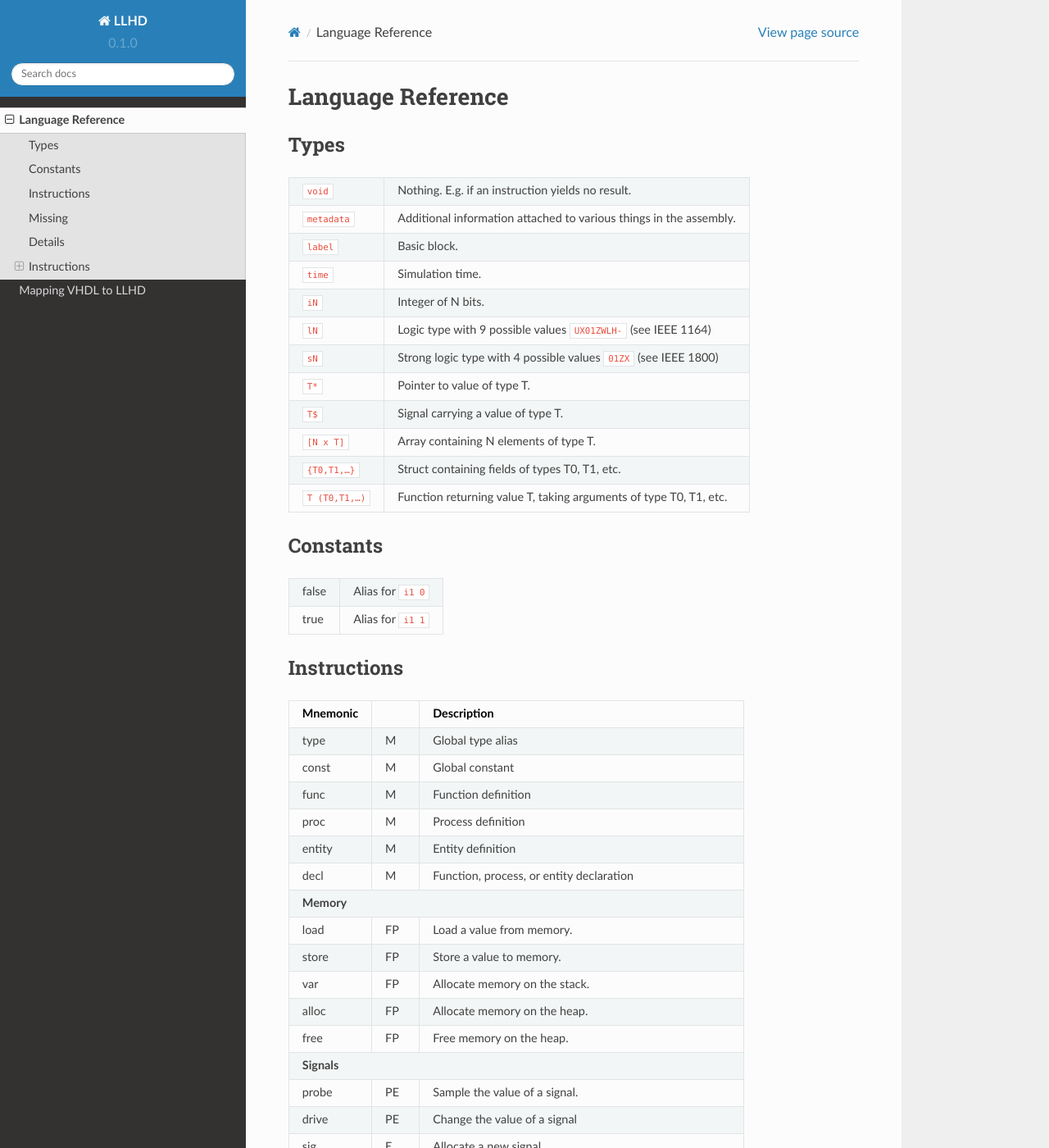
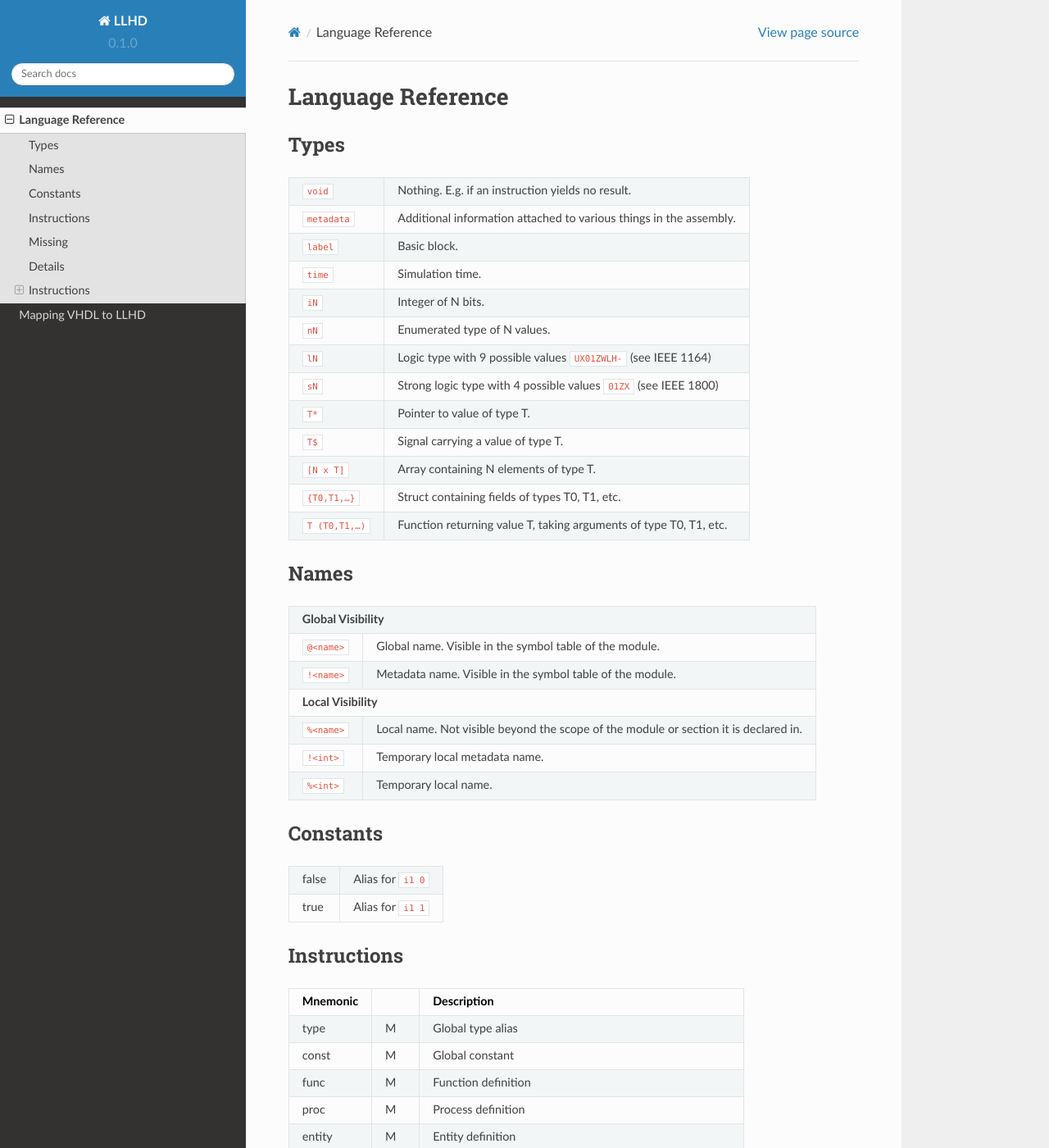
Before and after one commit to fabianschuiki/llhd, a Sphinx documentation site: the page built from docs/language.rst, in a window 1280 px wide and 1400 px high. Shown: the whole window at 82% size. Built offline with Sphinx 7.4.7 and the Read the Docs theme 2.0.0, drawn with Linux system fonts in a browser that asks for light colours.

Commit message:
docs: add metadata info to language ref

```diff
--- a/docs/conf.py
+++ b/docs/conf.py
@@ -44,14 +44,14 @@ class LLHDLexer(RegexLexer):
 			(r'\s+', Text),
 			(r';.*?$', Comment.Single),
 			(r'[=]', Operator),
-			(r'[()\[\]{},.]', Punctuation),
-			(r'[%@]([0-9a-zA-Z_.$]|\\[0-9a-fA-F]{2})+', Name),
+			(r'[%@!]([0-9a-zA-Z_.$]|\\[0-9a-fA-F]{2})+', Name),
 			(r'([0-9a-zA-Z_.$]|\\[0-9a-fA-F]{2})+:', Name.Label),
 			(r'[ilsn][0-9]+|void|metadata|label|time|\$|\*', Keyword.Type),
 			(words("const type func proc entity decl call inst wait br drive probe add sub mul div mod rem cmp alloc free var sig not and or xor now ret laod store".split(), suffix=r'\b'), Keyword),
-			(r'[0-9]+(\.[0-9]+)?([pnum]?s)', Number.Time),
+			(r'[0-9]+(\.[0-9]+)?([afpnum]?s)', Number.Time),
 			(r'[0-9]+', Number.Integer),
 			(r'[a-zA-Z_]', Text),
+			(r'[!()\[\]{},.]', Punctuation),
 		]
 	}
 
--- a/docs/language.rst
+++ b/docs/language.rst
@@ -10,6 +10,7 @@ Types
 ``label``        Basic block.
 ``time``         Simulation time.
 ``iN``           Integer of N bits.
+``nN``           Enumerated type of N values.
 ``lN``           Logic type with 9 possible values ``UX01ZWLH-`` (see IEEE 1164)
 ``sN``           Strong logic type with 4 possible values ``01ZX`` (see IEEE 1800)
 ``T*``           Pointer to value of type T.
@@ -18,6 +19,22 @@ Types
 ``{T0,T1,…}``    Struct containing fields of types T0, T1, etc.
 ``T (T0,T1,…)``  Function returning value T, taking arguments of type T0, T1, etc.
 ===============  ====
+
+
+Names
+-----
+
+===========  ====
+**Global Visibility**
+-----------------
+``@<name>``  Global name.  Visible in the symbol table of the module.
+``!<name>``  Metadata name. Visible in the symbol table of the module.
+**Local Visibility**
+-----------------
+``%<name>``  Local name. Not visible beyond the scope of the module or section it is declared in.
+``!<int>``   Temporary local metadata name.
+``%<int>``   Temporary local name.
+===========  ====
 
 
 Constants
@@ -148,7 +165,7 @@ The branch instruction has return type ``void``. The condition ``cond`` is of ty
 .. code-block:: llhd
 
     Test:
-        %cmp = cmp eq i32 %a, %b
+        %cmp = cmp eq i32 %a %b
         br %cmp label %IfEqual %IfUnequal
     IfEqual:
         ret i32 1
```
